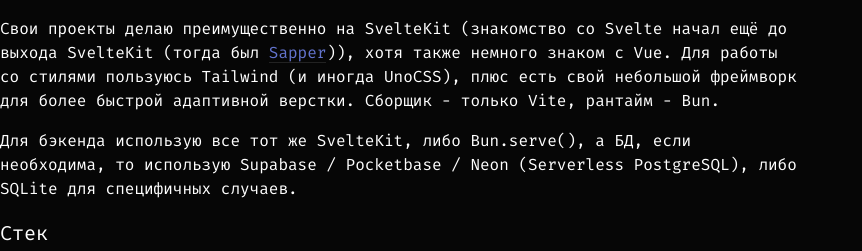
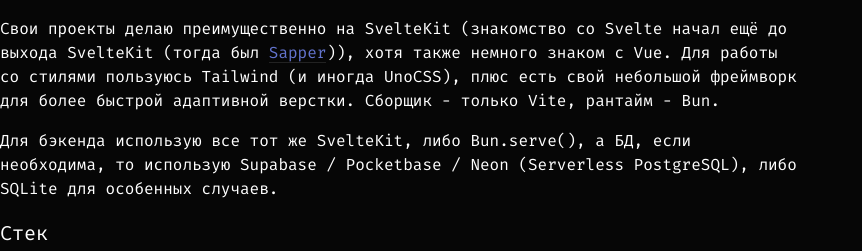
Before and after one commit to aksiere/shrptn, a SvelteKit app: page /resume in a window 1280 px wide. Shown: the part 789-1040 px from the top of the page, without its empty margins (0-862 px from the left). Built offline with nearby package versions, Linux system fonts and the light colour scheme.

Commit message:
Update +page.svelte

```diff
--- a/src/routes/(stuff)/resume/+page.svelte
+++ b/src/routes/(stuff)/resume/+page.svelte
@@ -102,7 +102,7 @@
 			{#if show}
 				<p in:animate={{ y: 80, duration: TRANSITION_DURATION }} class='text-justify'>Привет! Меня зовут Олег, я разработчик и дизайнер и тестировщик, короче всё в одном. Занимаюсь фронтендом, бэкендом и всем, что с этим связано. Основной разработческий стек - это HTML/CSS/JavaScript и всё к ним прилегающее. Помимо этого есть небольшие познания в Go / Java. Считаю, что в конкретных ситуациях разработчик должен приходить в незнакомую для себя среду и разбираться в проблемах там.</p>
 				<p in:animate={{ y: 90, duration: TRANSITION_DURATION }} class='text-justify'>Свои проекты делаю преимущественно на SvelteKit (знакомство со Svelte начал ещё до выхода SvelteKit (тогда был <a target='_blank' href='https://sapper.svelte.dev/'>Sapper</a>)), хотя также немного знаком с Vue. Для работы со стилями пользуюсь Tailwind (и иногда UnoCSS), плюс есть свой небольшой фреймворк для более быстрой адаптивной верстки. Сборщик - только Vite, рантайм - Bun.</p>
-				<p in:animate={{ y: 100, duration: TRANSITION_DURATION }} class='text-justify'>Для бэкенда использую все тот же SvelteKit, либо <code>Bun.serve()</code>, а БД, если необходима, то использую Supabase / Pocketbase / Neon (Serverless PostgreSQL), либо SQLite для специфичных случаев.</p>
+				<p in:animate={{ y: 100, duration: TRANSITION_DURATION }} class='text-justify'>Для бэкенда использую все тот же SvelteKit, либо <code>Bun.serve()</code>, а БД, если необходима, то использую Supabase / Pocketbase / Neon (Serverless PostgreSQL), либо SQLite для особенных случаев.</p>
 			{/if}
 		</div>
 
```
